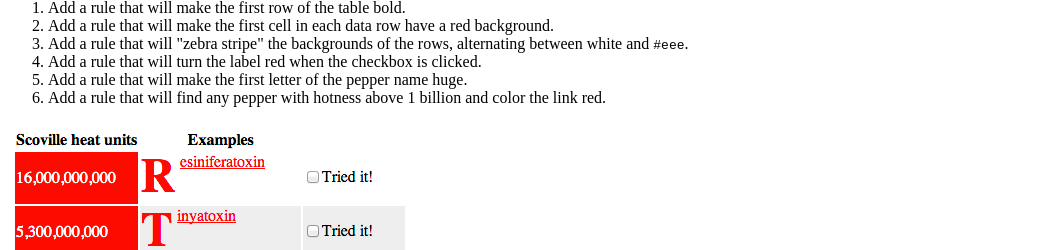
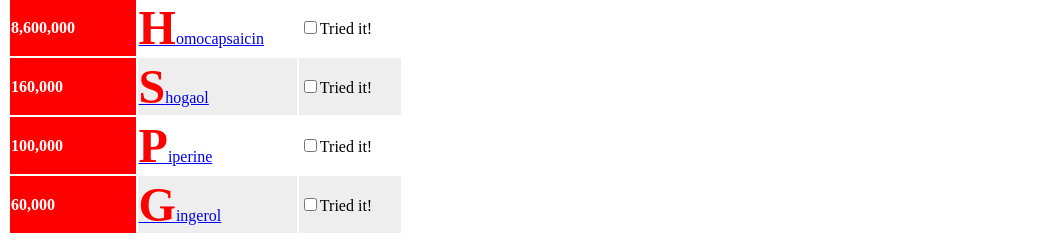
Before and after one commit to IstrajI/TheRollingScopesTasks, a plain HTML site: page task1_RedHotChiliPeppers/index.html in a window 1280 px wide. Shown: the part 387-637 px from the top of the page, without its empty margins (0-1046 px from the left). Drawn offline with Linux system fonts and the light colour scheme.

Commit message:
task1 first letter of pepper name huge

```diff
--- a/task1_RedHotChiliPeppers/index.html
+++ b/task1_RedHotChiliPeppers/index.html
@@ -14,10 +14,17 @@
    		background-color: #eee;
    	}
 	td:first-of-type {
+		color:white;
+		font-weight: bold;
    		background-color:red;
    	}
    	input:checked + label {
    		color:red;
+   	}
+   	tr td:nth-of-type(2)::first-letter {
+		font-size:3em;
+		font-weight: bold;
+		color:red;
    	}
    </style>
  </head>
```
